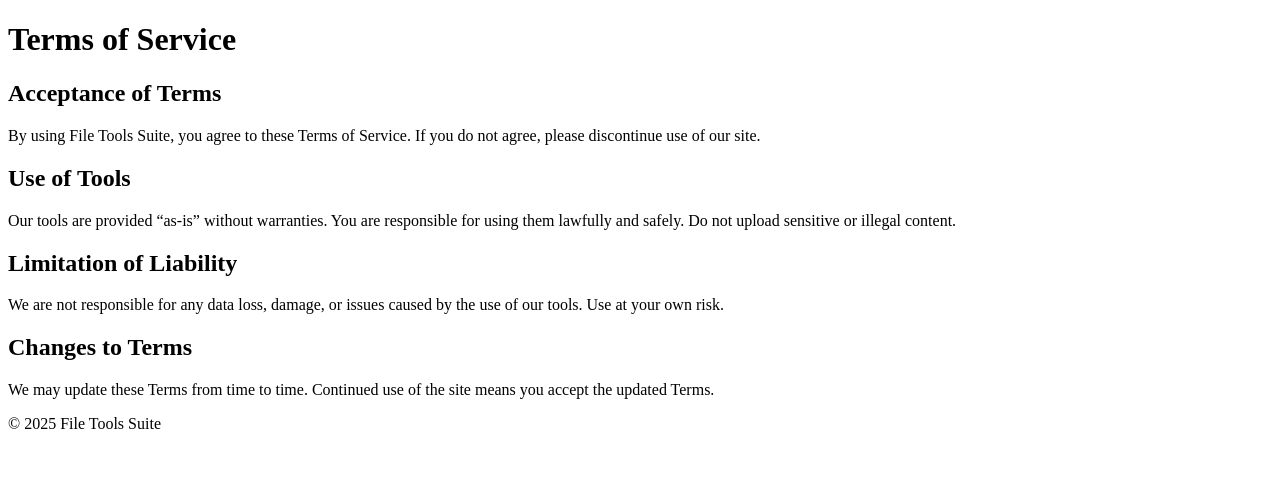
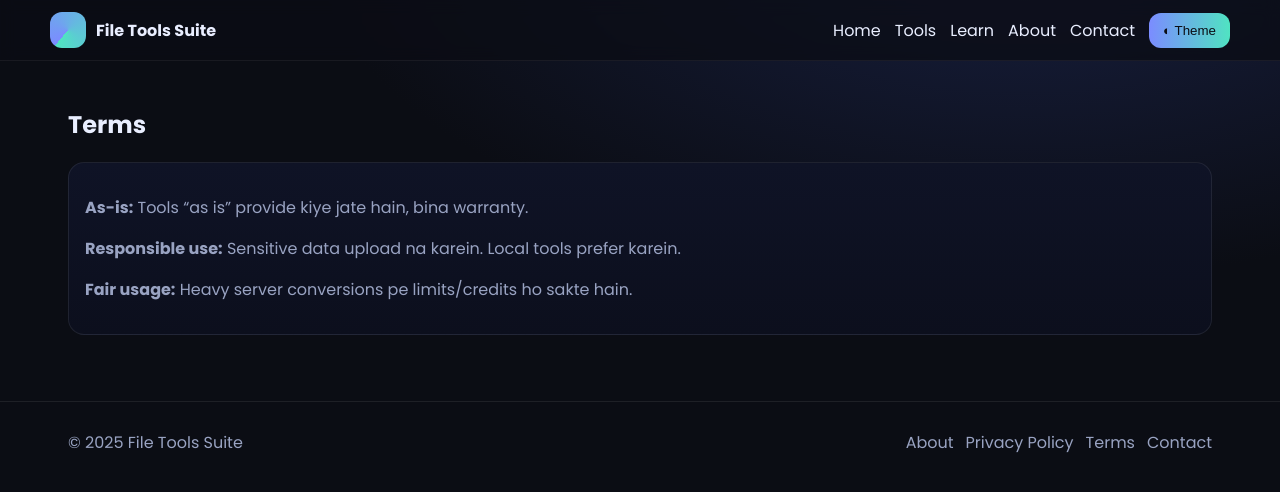
Before and after one commit to 468HHJ/pdf-convetor, a plain HTML site: page terms.html in a window 1280 px wide. Drawn offline with Linux system fonts and the light colour scheme.

Commit message:
Update terms.html

```diff
--- a/terms.html
+++ b/terms.html
@@ -1,27 +1,72 @@
-<!DOCTYPE html>
+<!doctype html>
 <html lang="en">
 <head>
-  <meta charset="UTF-8">
-  <meta name="viewport" content="width=device-width, initial-scale=1.0">
-  <title>Terms of Service - File Tools Suite</title>
-  <meta name="description" content="Review the terms of service for using File Tools Suite tools and services.">
-  <link rel="stylesheet" href="style.css">
+  <meta charset="utf-8" />
+  <meta name="viewport" content="width=device-width, initial-scale=1" />
+  <title>Terms — File Tools Suite</title>
+  <meta name="description" content="Terms of Use">
+  <meta name="google-adsense-account" content="ca-pub-1320253292364792">
+  <script async src="https://pagead2.googlesyndication.com/pagead/js/adsbygoogle.js?client=ca-pub-1320253292364792" crossorigin="anonymous"></script>
+  <link href="https://fonts.googleapis.com/css2?family=Poppins:wght@300;400;600;700&display=swap" rel="stylesheet" />
+  <style>
+    :root{--bg:#0b0d14;--card:#111424;--muted:#99a3c2;--text:#e9eeff;--brand:#7b8cff;--brand2:#50e3c2}
+    *{box-sizing:border-box} html,body{margin:0;height:100%;font-family:Poppins,system-ui,Segoe UI,Roboto,Arial,sans-serif;color:var(--text);background:radial-gradient(1200px 600px at 80% -10%, #182042 0%, #0b0d14 60%)}
+    a{color:inherit;text-decoration:none} .container{max-width:1180px;margin:0 auto;padding:0 18px}
+    header{position:sticky;top:0;z-index:50;background:rgba(11,13,20,.75);backdrop-filter: blur(8px);border-bottom:1px solid rgba(255,255,255,.06)}
+    .nav{display:flex;gap:14px;align-items:center;justify-content:space-between;padding:12px 0}
+    .brand{display:flex;align-items:center;gap:10px;font-weight:800}
+    .logo{width:36px;height:36px;border-radius:12px;background:conic-gradient(from 220deg at 50% 50%, var(--brand), var(--brand2))}
+    .btn{display:inline-flex;align-items:center;gap:8px;padding:10px 14px;border-radius:12px;background:linear-gradient(90deg,var(--brand),var(--brand2));color:#0b0d14;border:0;cursor:pointer}
+    .section{padding:26px 0} .card{padding:16px;border-radius:16px;border:1px solid rgba(255,255,255,.08);background:linear-gradient(180deg,#0f1326 0%, #0c0f1d 100%)} .muted{color:var(--muted)}
+    footer{margin-top:40px;padding:28px 0;border-top:1px solid rgba(255,255,255,.08);color:var(--muted)}
+  </style>
 </head>
 <body>
-  <header><h1>Terms of Service</h1></header>
+  <header>
+    <div class="container nav">
+      <div class="brand"><div class="logo"></div><span>File Tools Suite</span></div>
+      <nav style="display:flex;gap:14px;align-items:center">
+        <a href="index.html#home">Home</a>
+        <a href="index.html#tools">Tools</a>
+        <a href="index.html#learn">Learn</a>
+        <a href="about.html">About</a>
+        <a href="contact.html">Contact</a>
+        <button class="btn" id="themeBtn">◐ Theme</button>
+      </nav>
+    </div>
+  </header>
+
   <main class="container">
-    <h2>Acceptance of Terms</h2>
-    <p>By using File Tools Suite, you agree to these Terms of Service. If you do not agree, please discontinue use of our site.</p>
+    <section class="section">
+      <h1>Terms</h1>
+      <div class="card">
+        <p class="muted"><strong>As-is:</strong> Tools “as is” provide kiye jate hain, bina warranty.</p>
+        <p class="muted"><strong>Responsible use:</strong> Sensitive data upload na karein. Local tools prefer karein.</p>
+        <p class="muted"><strong>Fair usage:</strong> Heavy server conversions pe limits/credits ho sakte hain.</p>
+      </div>
+    </section>
+  </main>
 
-    <h2>Use of Tools</h2>
-    <p>Our tools are provided “as-is” without warranties. You are responsible for using them lawfully and safely. Do not upload sensitive or illegal content.</p>
+  <footer>
+    <div class="container">
+      <div style="display:flex;gap:10px;flex-wrap:wrap;align-items:center;justify-content:space-between">
+        <div>© 2025 File Tools Suite</div>
+        <div style="display:flex;gap:12px">
+          <a href="about.html">About</a>
+          <a href="privacy.html">Privacy Policy</a>
+          <a href="terms.html">Terms</a>
+          <a href="contact.html">Contact</a>
+        </div>
+      </div>
+    </div>
+  </footer>
 
-    <h2>Limitation of Liability</h2>
-    <p>We are not responsible for any data loss, damage, or issues caused by the use of our tools. Use at your own risk.</p>
-
-    <h2>Changes to Terms</h2>
-    <p>We may update these Terms from time to time. Continued use of the site means you accept the updated Terms.</p>
-  </main>
-  <footer><p>© 2025 File Tools Suite</p></footer>
+  <script>
+    document.getElementById('themeBtn').addEventListener('click', ()=>{
+      const isDark=getComputedStyle(document.documentElement).getPropertyValue('--bg').trim()!=='#ffffff';
+      if(isDark){document.documentElement.style.setProperty('--bg','#ffffff');document.documentElement.style.setProperty('--card','#f6f7fb');document.documentElement.style.setProperty('--text','#0b0d14');document.documentElement.style.setProperty('--muted','#4a536e');document.body.style.background='#ffffff';}
+      else{document.documentElement.style.setProperty('--bg','#0b0d14');document.documentElement.style.setProperty('--card','#111424');document.documentElement.style.setProperty('--text','#e9eeff');document.documentElement.style.setProperty('--muted','#99a3c2');document.body.style.background='radial-gradient(1200px 600px at 80% -10%, #182042 0%, #0b0d14 60%)';}
+    });
+  </script>
 </body>
 </html>
```
